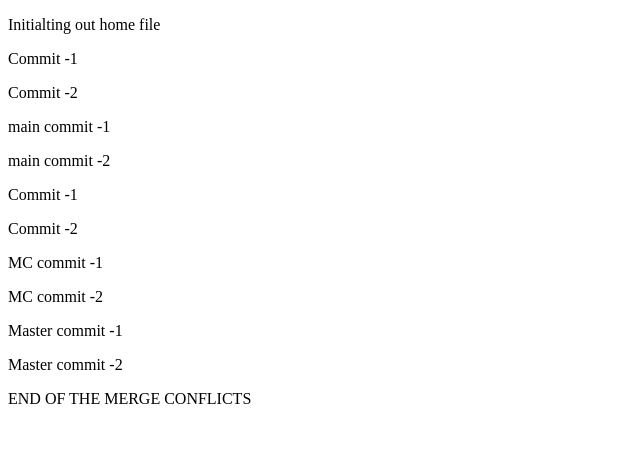
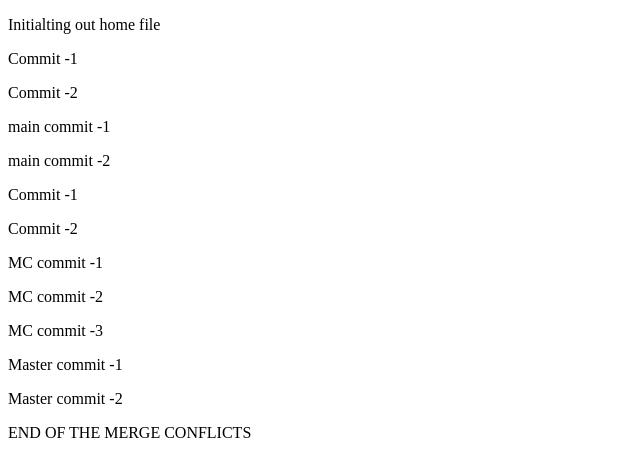
Before and after one commit to VAIBHAVCES/git-revisit, a plain HTML site: page home.html in a window 1280 px wide. Shown: the whole page, without its empty margins (0-640 px from the left). Drawn offline with Linux system fonts and the light colour scheme.

Commit message:
main2 commit -3

```diff
--- a/home.html
+++ b/home.html
@@ -23,6 +23,8 @@
     <div class="mc">
         <p>MC commit -1 </p>
         <p>MC commit -2 </p>
+        <p>MC commit -3 </p>
+
 
     </div>
 
```
